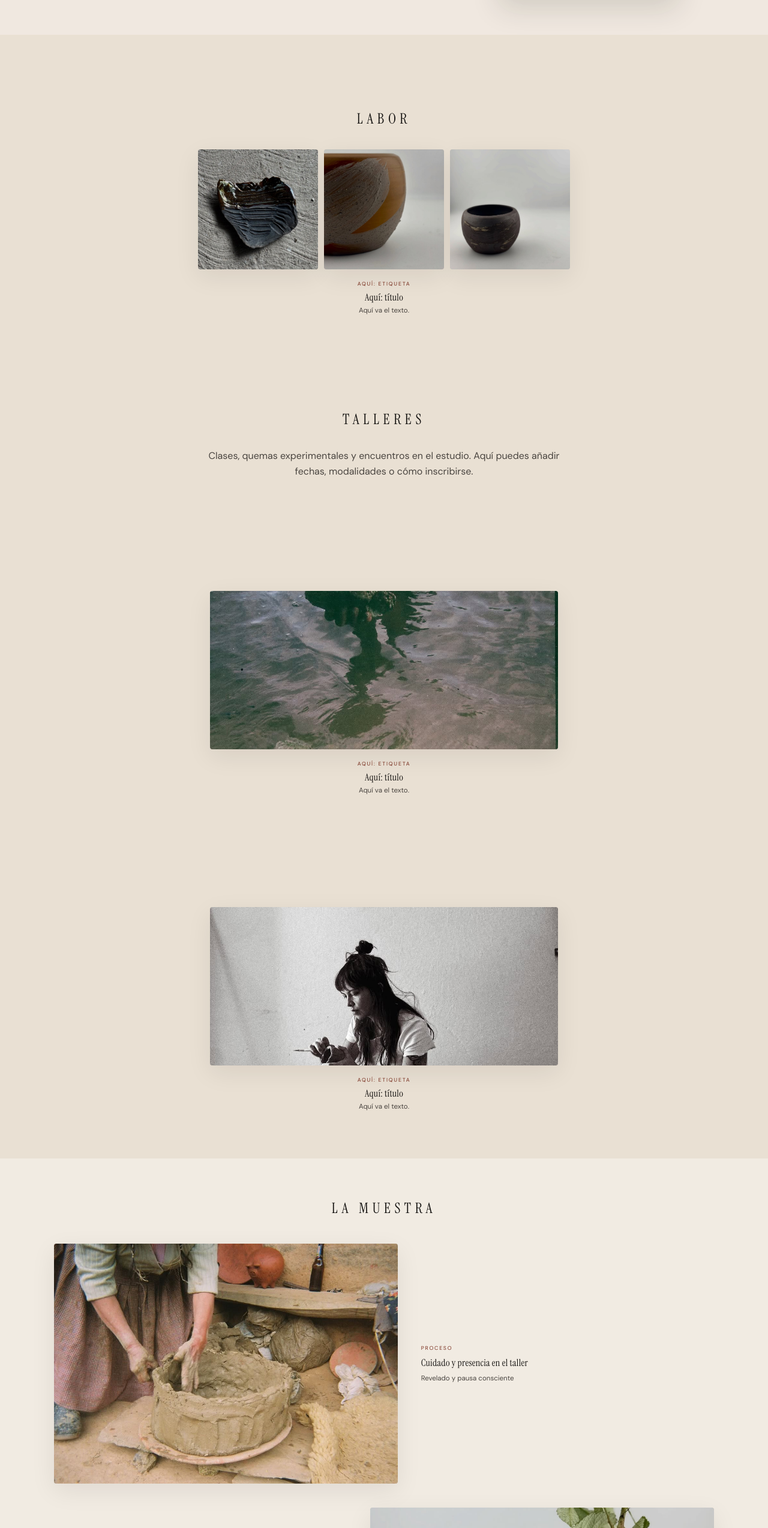
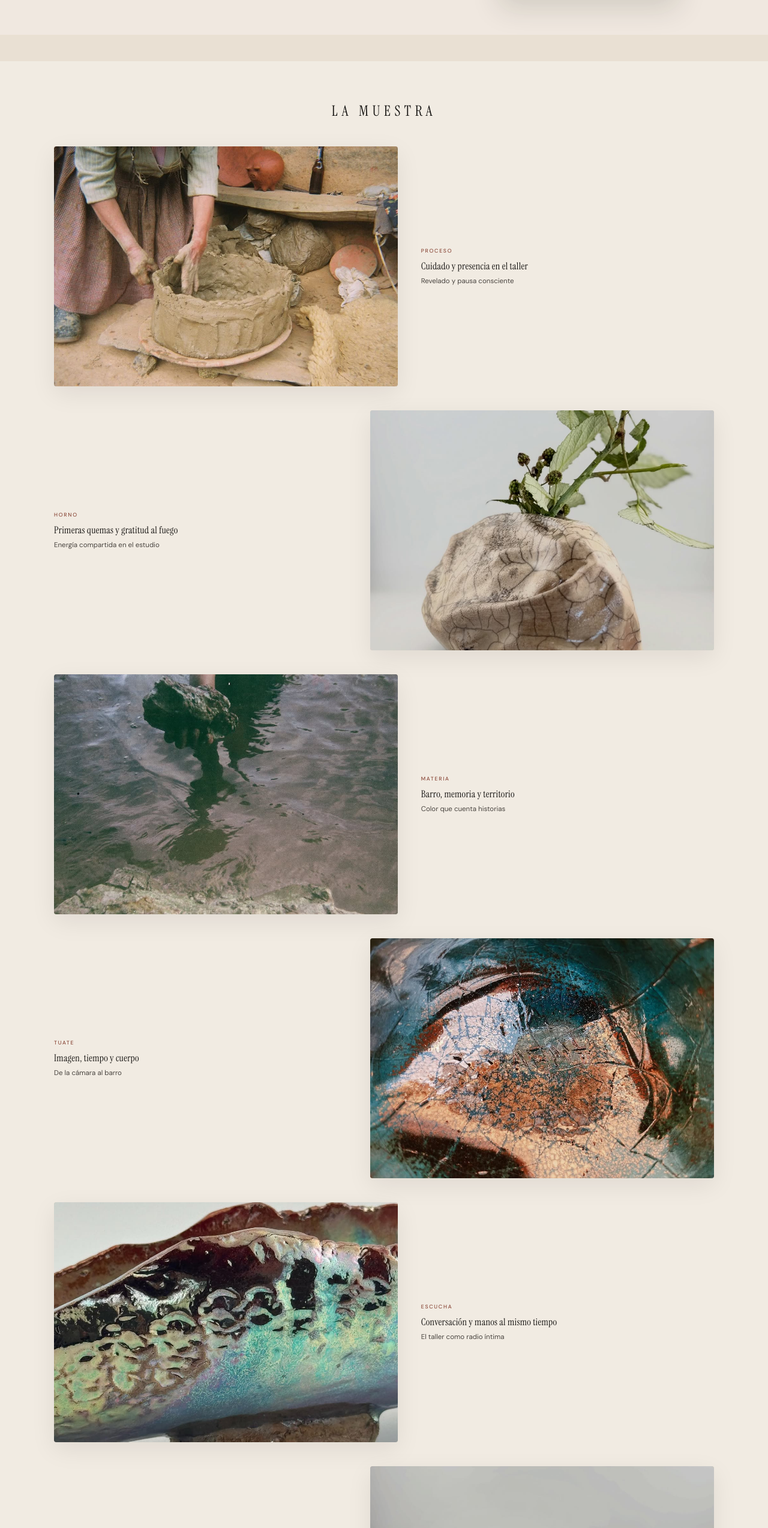
Before and after one commit to enzo369-htm/Diana-Villabona, a React (Vite) app: page / in a window 1280 px wide. Shown: the part 1539-4086 px from the top of the page at 60% size. Built offline with nearby package versions, Linux system fonts and the light colour scheme.

Commit message:
Update responsive styles and restructure showcase section in App component. Adjusted media queries for better mobile support, refined image aspect ratios, and improved layout for the showcase and bento sections.

```diff
--- a/src/App.css
+++ b/src/App.css
@@ -98,7 +98,8 @@ a:hover {
   z-index: 1;
 }
 
-/* Viewport menor a 1280px: cartel; sitio pensado para portátil ~13" en adelante */
+/* Viewport < 800px: cartel (móvil muy estrecho). Desde ~800px: vista escritorio
+   (tablets ~10", ventana de vista previa en el editor, portátiles pequeños). */
 .desktop-gate {
   display: none;
 }
@@ -107,7 +108,7 @@ a:hover {
   min-height: 100%;
 }
 
-@media (max-width: 1279.98px) {
+@media (max-width: 799.98px) {
   html,
   body {
     overflow: hidden;
@@ -685,16 +686,16 @@ a:hover {
   gap: clamp(0.75rem, 2vw, 1.1rem);
 }
 
-/* Una sola foto ancha (misma base que Labor sin el trío) */
+/* Una sola foto: proporción natural (cuadrado); evita recorte tipo panorámico */
 .split--stack > .split__img {
-  max-width: min(100%, 580px);
+  max-width: min(100%, calc(580px * 1.2));
   width: 100%;
   margin-inline: auto;
-  aspect-ratio: 2.2 / 1;
-  max-height: min(44vh, 420px);
+  aspect-ratio: 1;
+  max-height: min(70vw, calc(580px * 1.2));
 }
 
-/* Tres fotos (aleatorias) en fila, centradas — Labor (más grandes) */
+/* Tres fotos (aleatorias) en fila — Labor (15% + 20% sobre medidas base) */
 .split--stack .split__stack-row {
   display: flex;
   flex-wrap: nowrap;
@@ -702,7 +703,7 @@ a:hover {
   align-items: stretch;
   gap: clamp(0.45rem, 1.6vw, 0.65rem);
   width: 100%;
-  max-width: min(100%, 620px);
+  max-width: min(100%, calc(620px * 1.15 * 1.2));
   margin-inline: auto;
 }
 
@@ -710,7 +711,7 @@ a:hover {
   flex: 1 1 0;
   min-width: 0;
   max-width: none;
-  max-height: min(34vh, 240px);
+  max-height: min(calc(34vh * 1.15 * 1.2), calc(240px * 1.15 * 1.2));
   width: 100%;
   aspect-ratio: 1;
   margin-inline: 0;
@@ -926,6 +927,14 @@ a:hover {
   margin: 0;
   padding: 0 0 clamp(2.5rem, 4vw, 3.5rem);
   box-sizing: border-box;
+}
+
+/* Dentro de La muestra: compensar padding lateral de .showcase (igual que .showcase__contact) */
+.showcase > .bento {
+  margin-left: -1.5rem;
+  margin-right: -1.5rem;
+  width: auto;
+  max-width: none;
 }
 
 .bento__grid {
--- a/src/App.tsx
+++ b/src/App.tsx
@@ -105,11 +105,12 @@ function App() {
     <div className="app">
       <div className="desktop-gate" role="alert" aria-live="polite">
         <div className="desktop-gate__card">
-          <p className="desktop-gate__title">Vista solo para escritorio</p>
+          <p className="desktop-gate__title">Pantalla muy estrecha</p>
           <p className="desktop-gate__text">
-            Esta web está pensada para pantallas anchas (a partir de portátiles de unos
-            13&quot;). Ábrela en un ordenador o amplía la ventana del navegador para verla
-            correctamente; aún no hay versión móvil.
+            La maquetación está pensada a partir de unos 800&nbsp;pixels de ancho (tablets
+            ~10&quot; en horizontal, ventana amplia o vista previa del navegador en el
+            editor). Amplía la ventana o gira el dispositivo para verla; en móviles muy
+            estrechos aún no hay versión adaptada.
           </p>
         </div>
       </div>
@@ -185,20 +186,84 @@ function App() {
       </section>
 
       <section
-        className="section labor"
-        id="labor"
-        aria-labelledby="labor-title"
+        className="showcase"
+        id="muestra"
+        aria-labelledby="muestra-title"
       >
-        <h2 id="labor-title" className="labor__title">
-          Labor
-        </h2>
-        <div className="split split--stack labor__inner">
-          <LaborImageRow />
-          <div className="split__text">
-            <span className="split__kicker">Aquí: etiqueta</span>
-            <h2>Aquí: título</h2>
-            <p>Aquí va el texto.</p>
+        <h2 id="muestra-title">La muestra</h2>
+        <div className="showcase__stacks" role="list">
+          {showcaseItems.map((item) => (
+            <div
+              className="split split--stack showcase-stack"
+              key={item.title}
+              role="listitem"
+            >
+              <div className="split__img">
+                <img
+                  src={item.img}
+                  alt=""
+                  width={600}
+                  height={600}
+                  loading="lazy"
+                  decoding="async"
+                />
+              </div>
+              <div className="split__text">
+                <span className="split__kicker">{item.tag}</span>
+                <h3>{item.title}</h3>
+                <p>{item.note}</p>
+              </div>
+            </div>
+          ))}
+        </div>
+        <div className="bento" aria-label="Ejes de trabajo">
+          <div className="bento__grid">
+            <div className="bento__cell bento__cell--img">
+              <img
+                className="bento__image"
+                src={IMAGES.revelado}
+                alt=""
+                width={400}
+                height={400}
+                loading="lazy"
+                decoding="async"
+              />
+            </div>
+            <div className="bento__cell">
+              <p className="bento__label">Modelado</p>
+            </div>
+            <div className="bento__cell bento__cell--img">
+              <img
+                className="bento__image"
+                src={IMAGES.podcast}
+                alt=""
+                width={400}
+                height={400}
+                loading="lazy"
+                decoding="async"
+              />
+            </div>
+            <div className="bento__cell">
+              <p className="bento__label">Esmalte &amp; prueba</p>
+            </div>
+            <div className="bento__cell bento__cell--img">
+              <img
+                className="bento__image"
+                src={IMAGES.reveladoCopia}
+                alt=""
+                width={400}
+                height={400}
+                loading="lazy"
+                decoding="async"
+              />
+            </div>
+            <div className="bento__cell">
+              <p className="bento__label">Comunidad</p>
+            </div>
           </div>
+        </div>
+        <div className="showcase__contact" id="contacto">
+          <p>Hacemos encuentros, residencias breves y talleres por nodo</p>
         </div>
       </section>
 
@@ -253,87 +318,22 @@ function App() {
       </div>
 
       <section
-        className="showcase"
-        id="muestra"
-        aria-labelledby="muestra-title"
+        className="section labor"
+        id="labor"
+        aria-labelledby="labor-title"
       >
-        <h2 id="muestra-title">La muestra</h2>
-        <div className="showcase__stacks" role="list">
-          {showcaseItems.map((item) => (
-            <div
-              className="split split--stack showcase-stack"
-              key={item.title}
-              role="listitem"
-            >
-              <div className="split__img">
-                <img
-                  src={item.img}
-                  alt=""
-                  width={600}
-                  height={600}
-                  loading="lazy"
-                  decoding="async"
-                />
-              </div>
-              <div className="split__text">
-                <span className="split__kicker">{item.tag}</span>
-                <h3>{item.title}</h3>
-                <p>{item.note}</p>
-              </div>
-            </div>
-          ))}
-        </div>
-        <div className="showcase__contact" id="contacto">
-          <p>Hacemos encuentros, residencias breves y talleres por nodo</p>
+        <h2 id="labor-title" className="labor__title">
+          Labor
+        </h2>
+        <div className="split split--stack labor__inner">
+          <LaborImageRow />
+          <div className="split__text">
+            <span className="split__kicker">Aquí: etiqueta</span>
+            <h2>Aquí: título</h2>
+            <p>Aquí va el texto.</p>
+          </div>
         </div>
       </section>
-
-      <div className="bento" aria-label="Ejes de trabajo">
-        <div className="bento__grid">
-          <div className="bento__cell bento__cell--img">
-            <img
-              className="bento__image"
-              src={IMAGES.revelado}
-              alt=""
-              width={400}
-              height={400}
-              loading="lazy"
-              decoding="async"
-            />
-          </div>
-          <div className="bento__cell">
-            <p className="bento__label">Modelado</p>
-          </div>
-          <div className="bento__cell bento__cell--img">
-            <img
-              className="bento__image"
-              src={IMAGES.podcast}
-              alt=""
-              width={400}
-              height={400}
-              loading="lazy"
-              decoding="async"
-            />
-          </div>
-          <div className="bento__cell">
-            <p className="bento__label">Esmalte &amp; prueba</p>
-          </div>
-          <div className="bento__cell bento__cell--img">
-            <img
-              className="bento__image"
-              src={IMAGES.reveladoCopia}
-              alt=""
-              width={400}
-              height={400}
-              loading="lazy"
-              decoding="async"
-            />
-          </div>
-          <div className="bento__cell">
-            <p className="bento__label">Comunidad</p>
-          </div>
-        </div>
-      </div>
 
       <footer className="footer">
         <h2>Join us</h2>
```
